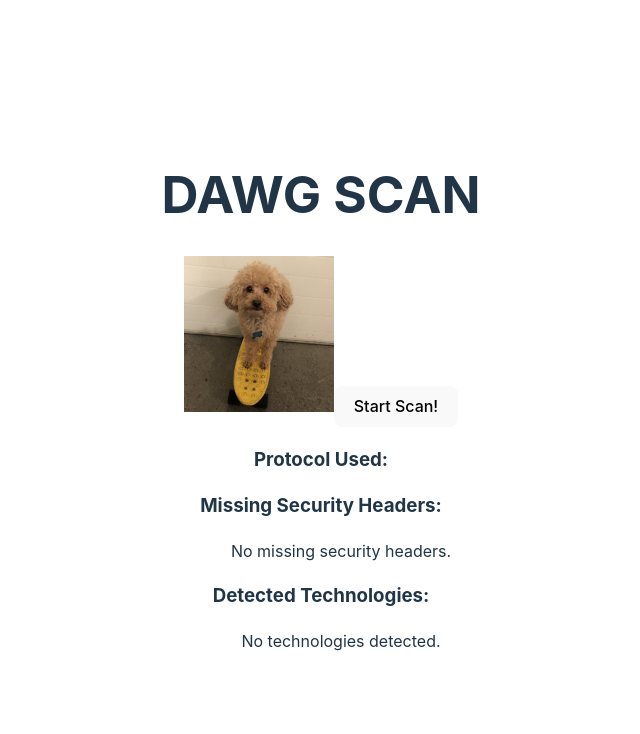
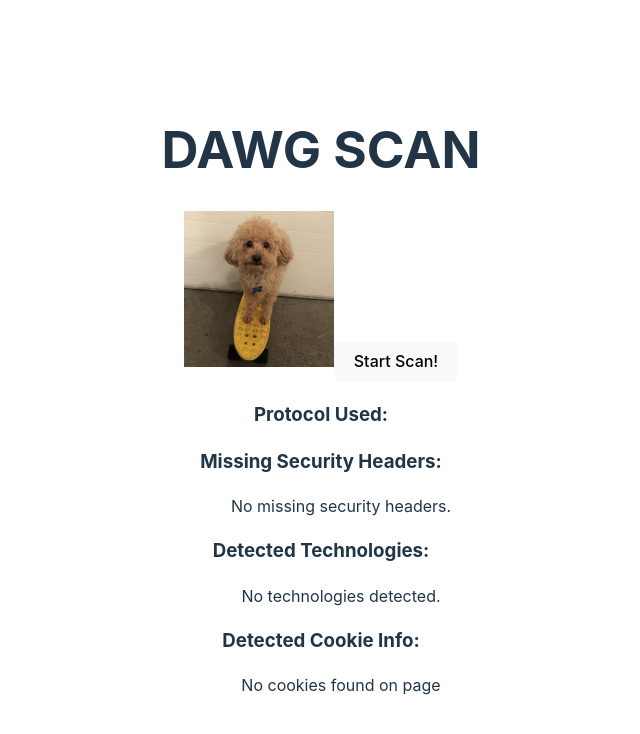
Before and after one commit to bocajv/Webpage-Scan-Chrome-Ext, a React (Vite) app: page / in a window 1280 px wide. Shown: the top 734 px of the page, without its empty margins (319-959 px from the left). Built offline with nearby package versions, Linux system fonts and the light colour scheme.

Commit message:
App.tsx: Added the ability to scan cookies manifest.json: added the cookie permission

```diff
--- a/src/App.tsx
+++ b/src/App.tsx
@@ -23,6 +23,7 @@ function App() {
   const [missingHeaders, setMissingHeaders] = useState<string[]>([]);
   const [error, setError] = useState("");
   const [technologies, setTechnologies] = useState<string[]>([]);
+  const [cookies, setCookies] = useState<any[]>([]);
 
   const fetchProtocolAndHeaders = async () => {
     try {
@@ -72,11 +73,13 @@ function App() {
                 const techs: string[] = [];
 
                 // Check for global objects
-                if (window.jQuery) techs.push("jQuery");
+                if (window.jQuery)
+                  techs.push(`jQuery: v${window.jQuery.fn.jquery}`);
                 if (window.angular?.version?.full)
                   techs.push(`AngularJS v${window.angular.version.full}`);
                 if ((window as any).React) techs.push("React");
-                if ((window as any).Vue) techs.push("Vue.js");
+                if ((window as any).Vue)
+                  techs.push(`Vue.js: v${window.Vue.version}`);
 
                 // Look for specific DOM attributes
                 if (document.querySelector("[ng-app], [ng-controller]"))
@@ -110,6 +113,18 @@ function App() {
               setTechnologies(clientSideTechs);
             }
           );
+
+          chrome.cookies.getAll({ domain: url.hostname }, (cookies) => {
+            setCookies(
+              cookies.map((cookie) => ({
+                name: cookie.name,
+                value: cookie.value,
+                secure: cookie.secure,
+                httpOnly: cookie.httpOnly,
+                sameSite: cookie.sameSite,
+              }))
+            );
+          });
         } else {
           setError("Could not retrieve the active tab's URL.");
         }
@@ -149,6 +164,19 @@ function App() {
           <p>No technologies detected.</p>
         )}
       </ul>
+      <h3>Detected Cookie Info:</h3>
+      <ul>
+        {cookies.length > 0 ? (
+          cookies.map((cookie, index) => (
+            <li key={index}>
+              {cookie.name}: Secure={String(cookie.secure)}, HttpOnly=
+              {String(cookie.httpOnly)}, SameSite={cookie.sameSite}
+            </li>
+          ))
+        ) : (
+          <p>No cookies found on page</p>
+        )}
+      </ul>
     </div>
   );
 }
```
Also changed, not shown: public/manifest.json.
